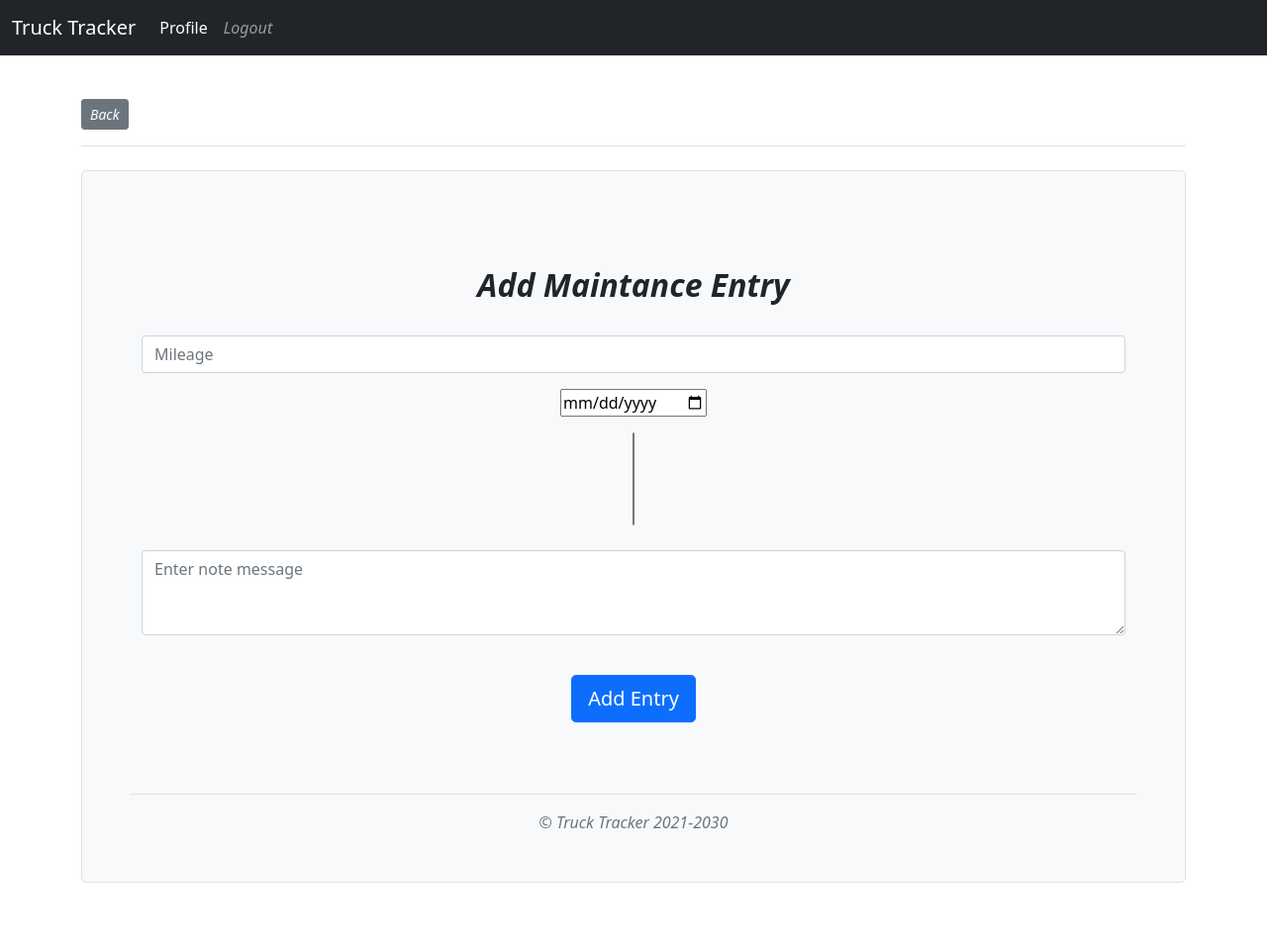
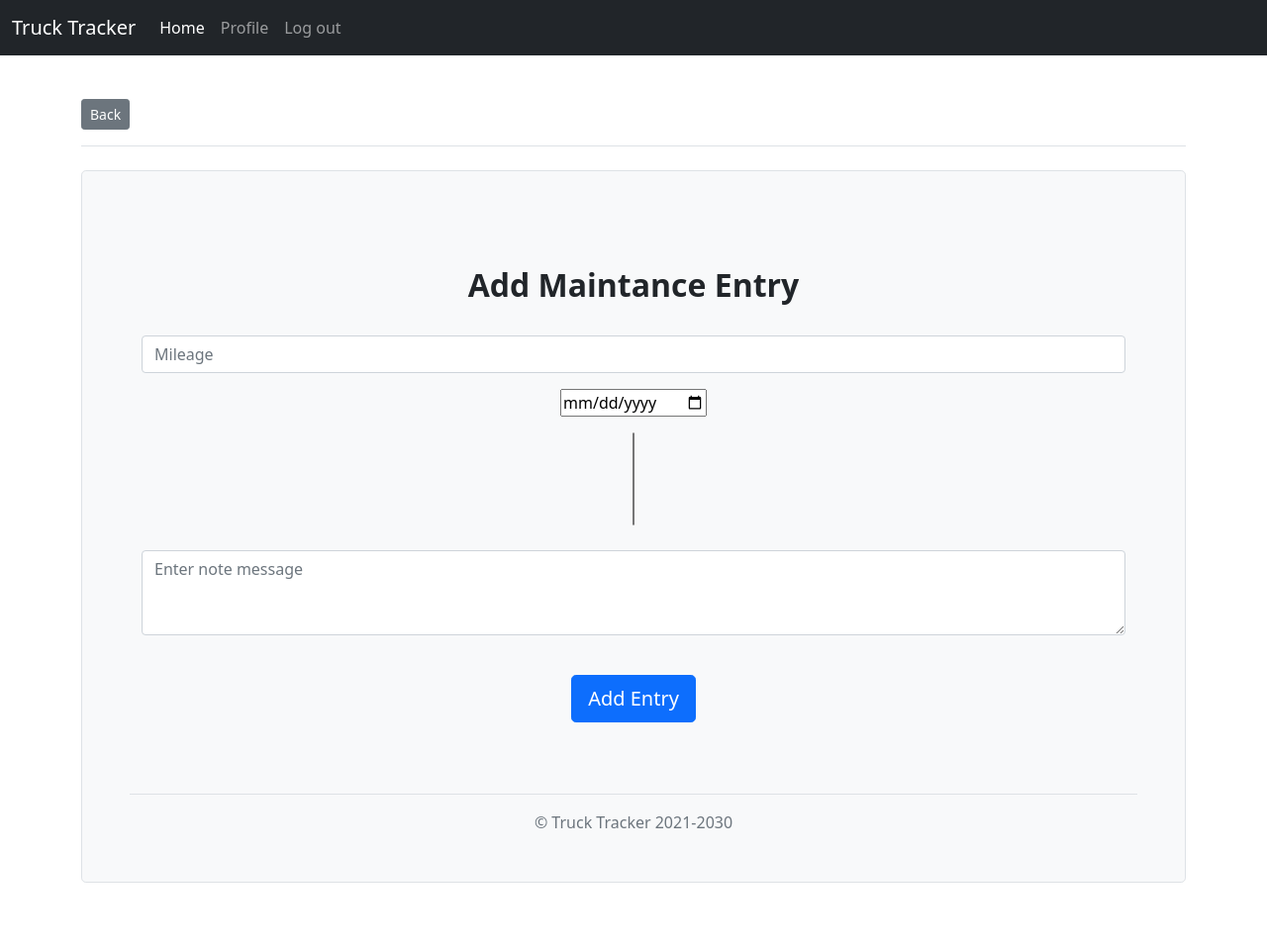
Before and after one commit to CodyBu/Truck-Tracker, a Flask app: page /vehicles/add-entry in a window 1280 px wide. Shown: the whole page at 99% size. Run offline with Flask 2, Linux system fonts and the light colour scheme; data that the repository does not hold is empty; some libraries are stand-ins or nearby versions.

Commit message:
Update layout.html
Fixed the nav bar button issue

```diff
--- a/templates/layout.html
+++ b/templates/layout.html
@@ -10,25 +10,22 @@
 
   </head>
   <body>
-
-      <nav class="navbar navbar-expand-sm navbar-dark bg-dark" aria-label="Third navbar example">
+    <nav class="navbar navbar-expand-lg navbar-dark bg-dark">
     <div class="container-fluid">
     <a class="navbar-brand" href="#">Truck Tracker</a>
-					<button class="navbar-toggler" type="button" data-bs-toggle="collapse" data-bs-target="#navbarsExample03" aria-controls="navbarsExample03" aria-expanded="false" aria-label="Toggle navigation">
+    <button class="navbar-toggler" type="button" data-bs-toggle="collapse" data-bs-target="#navbarNavAltMarkup" aria-controls="navbarNavAltMarkup" aria-expanded="false" aria-label="Toggle navigation">
       <span class="navbar-toggler-icon"></span>
     </button>
-          <div class="collapse navbar-collapse" id="navbarsExample03">
-            <ul class="navbar-nav me-auto mb-2 mb-sm-0">
-              <li class="nav-item">
-                <a class="nav-link active" aria-current="page" href="{{ url_for('viewProfile') }}">Profile</a>
-              </li>
-              <li class="nav-item">
-                <a class="nav-link" href="{{ url_for('logout') }}"><i class="fas fa-sign-out-alt">Logout</a>
-              </li>
-            </ul>
+    <div class="collapse navbar-collapse" id="navbarNavAltMarkup">
+      <div class="navbar-nav">
+        <a class="nav-link active" aria-current="page" href="#">Home</a>
+        <a class="nav-link" href="{{ url_for('viewProfile') }}">Profile</a>
+        <a class="nav-link" href="{{ url_for('logout') }}">Log out</a>
+      </div>
     </div>
     </div>
     </nav>
+
 
       <div class="content">
         {% block content %}{% endblock %}
```
Lines whose indentation alone changed are shown as unchanged.
